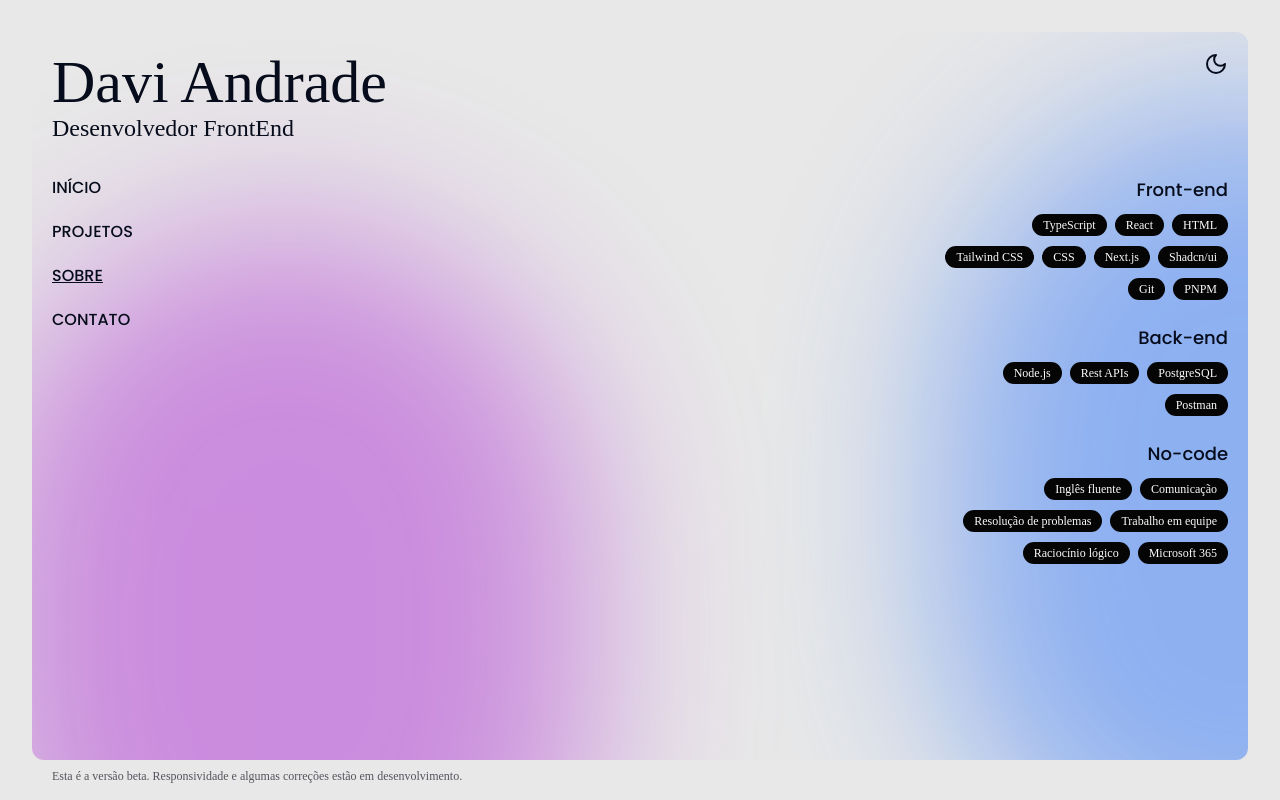
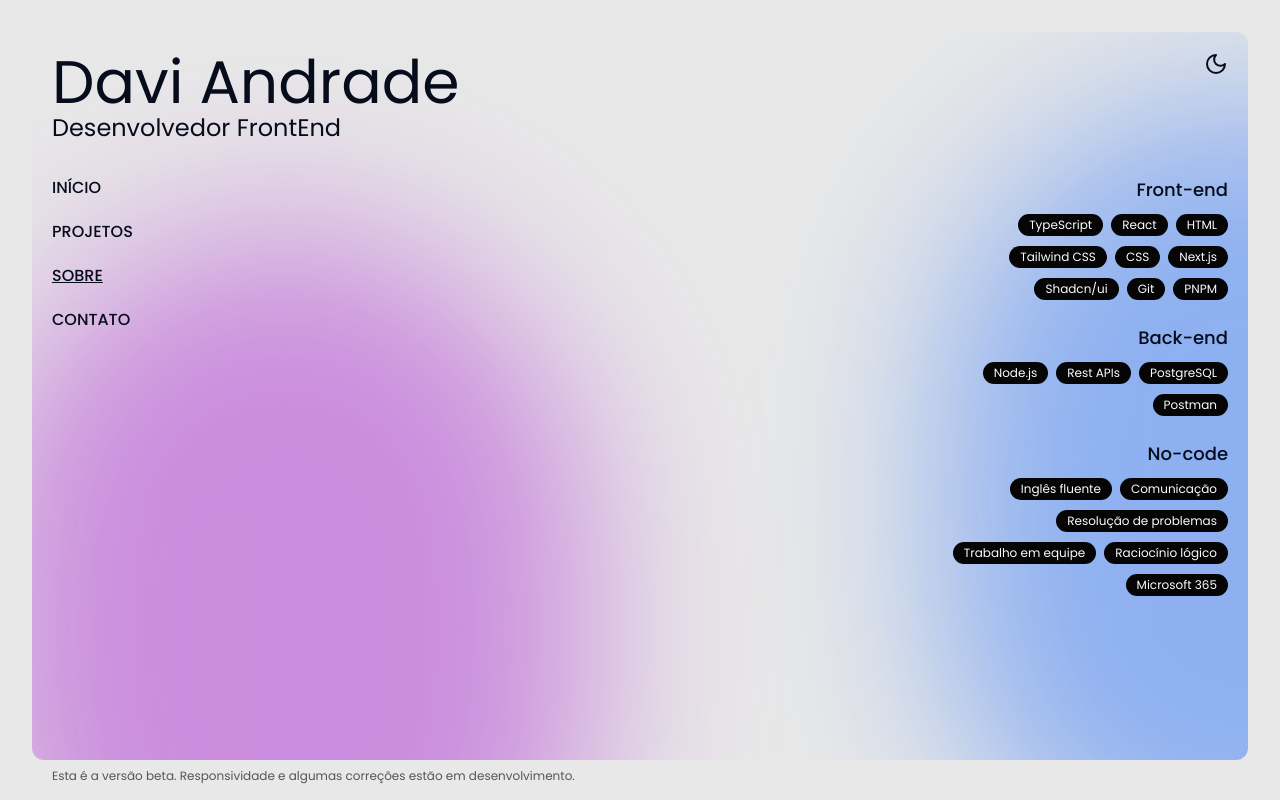
Before and after one commit to davi-andrade-js/dv-portfolio, a Next.js app: page /info in a window 1280 px wide. Built offline with nearby package versions, Linux system fonts and the light colour scheme.

Commit message:
fix missing font-family

```diff
--- a/src/app/globals.css
+++ b/src/app/globals.css
@@ -5,13 +5,8 @@
 /* TODO: turn into talwind */
 
 @font-face {
-  font-family: "Coves Light";
-  src: url("/fonts/Coves-Light.otf");
-}
-
-@font-face {
-  font-family: "Coves Bold";
-  src: url("/fonts/Coves-Bold.otf");
+  font-family: "Poppins Regular";
+  src: url("/fonts/Poppins-Regular.ttf");
 }
 
 @font-face {
@@ -19,20 +14,12 @@
   src: url("/fonts/Poppins-Medium.ttf");
 }
 
-.font-poppinsMedium {
-  font-family: "Poppins Medium";
-}
-
 .font-poppinsRegular {
   font-family: "Poppins Regular";
 }
 
-.font-covesLight {
-  font-family: "Coves Light", sans-serif;
-}
-
-.font-covesBold {
-  font-family: "Coves Bold", sans-serif;
+.font-poppinsMedium {
+  font-family: "Poppins Medium";
 }
 
 body {
```
